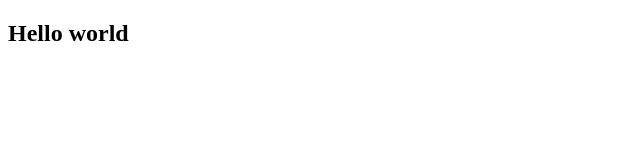
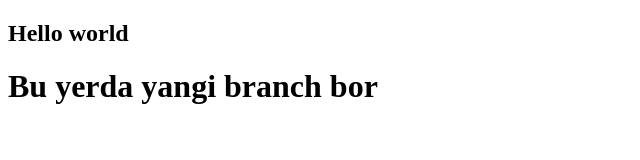
Before and after one commit to Nuriddin3339/uyishi-git1, a plain HTML site: page index.html in a window 1280 px wide. Shown: the whole page, without its empty margins (0-640 px from the left). Drawn offline with Linux system fonts and the light colour scheme.

Commit message:
h1 added

```diff
--- a/index.html
+++ b/index.html
@@ -8,6 +8,6 @@
 </head>
 <body>
     <h2>Hello world </h2>
-
+    <h1>Bu yerda yangi branch bor</h1>
 </body>
 </html>
```
